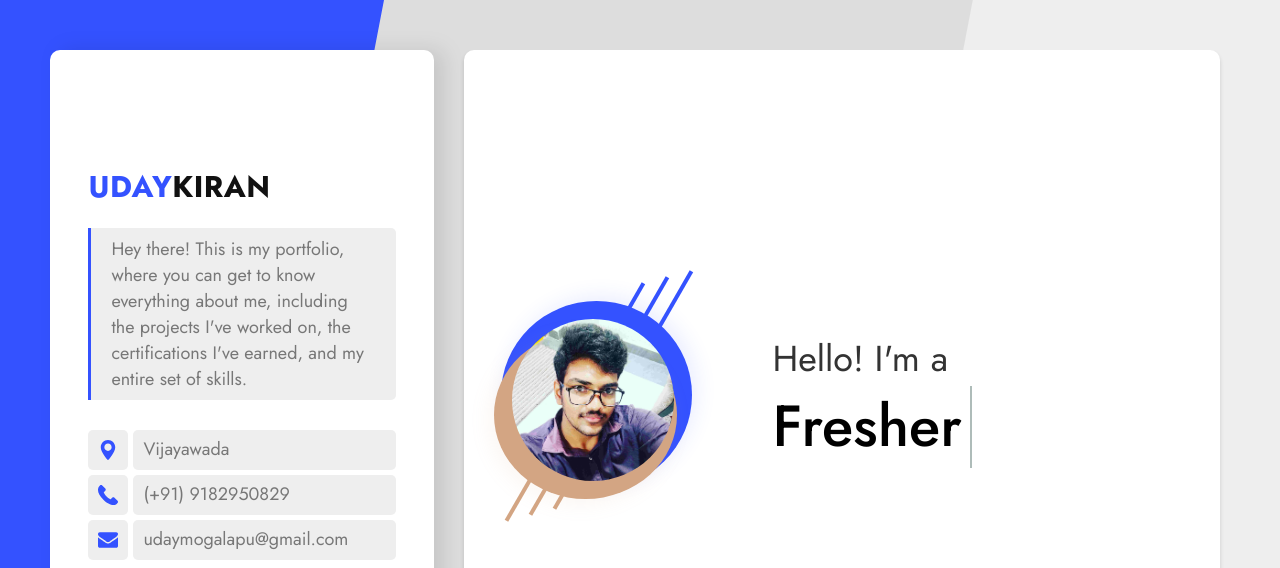
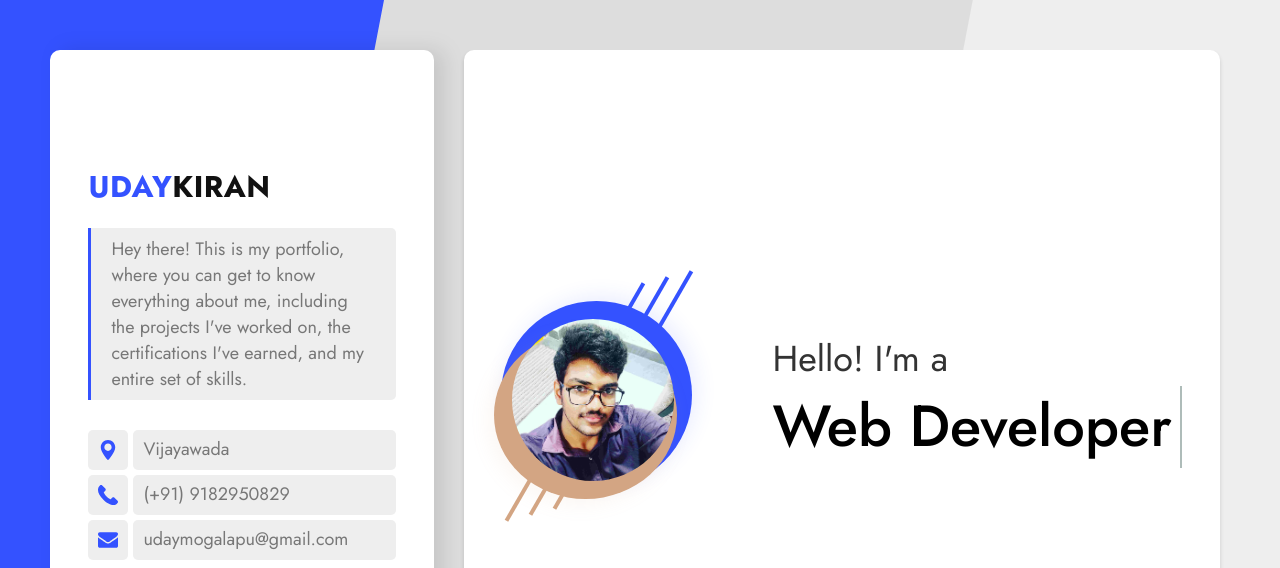
Before and after one commit to udaykiranMogalapu/MyPortfolio, a plain HTML site: page index.html in a window 1280 px wide. Shown: the top 568 px of the page. Drawn offline with Linux system fonts and the light colour scheme.

Commit message:
Update index.html

```diff
--- a/index.html
+++ b/index.html
@@ -178,7 +178,7 @@
 									<!-- It is animation title. You can change animation variation by changing extra class to one of next classes: zoom, rotate-1, letters type, letters rotate-2, loading-bar, slide, clip, letters rotate-3, letters scale, push. cd-headline class can not be removed.  -->
 									<span class="cd-headline clip">
 										<span class="cd-words-wrapper">
-										  <b class="is-visible">Fresher</b>
+										  <b class="is-visible">Web Developer</b>
                                         </span>
 									</span>
 								</h2>
```
